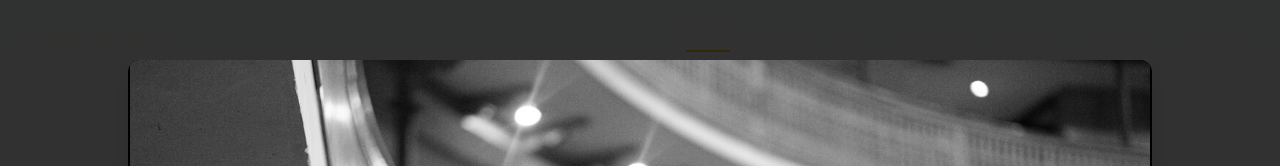
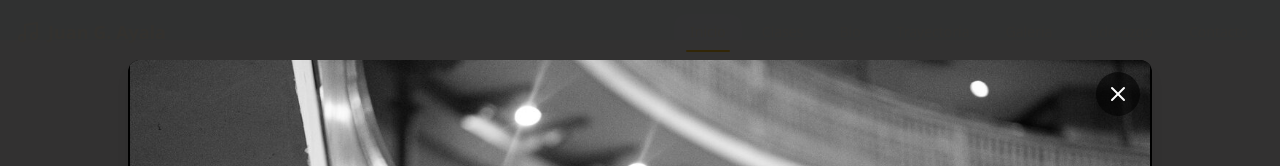
Before and after one commit to juange-hub/juangerardoayala, a React (Vite) app: page / in a window 1280 px wide. Both pictures are taken after a click on the button 202 px from the left and 8513 px from the top of the page. Shown: the part 8113-8279 px from the top of the page. Built offline with nearby package versions, Linux system fonts and the light colour scheme; the HTML template or start-up script is replaced by a standard one.

Commit message:
Changes
Co-authored-by: juange-hub <263211350+juange-hub@users.noreply.github.com>

```diff
--- a/src/components/Gallery.tsx
+++ b/src/components/Gallery.tsx
@@ -168,6 +168,14 @@ export const Gallery = () => {
               >
                 <ChevronRight className="w-6 h-6" />
               </button>
+              <button
+                type="button"
+                onClick={() => setLightboxIdx(null)}
+                aria-label="Cerrar"
+                className="absolute right-3 top-3 flex items-center justify-center w-11 h-11 rounded-full bg-black/60 hover:bg-black/80 text-white transition focus:outline-none focus:ring-2 focus:ring-accent shadow-lg"
+              >
+                <X className="w-6 h-6" />
+              </button>
               <div className="absolute bottom-3 left-1/2 -translate-x-1/2 px-3 py-1 rounded-full bg-black/50 text-white text-xs tracking-wide">
                 {(lightboxIdx ?? 0) + 1} / {photos.length}
               </div>
```
